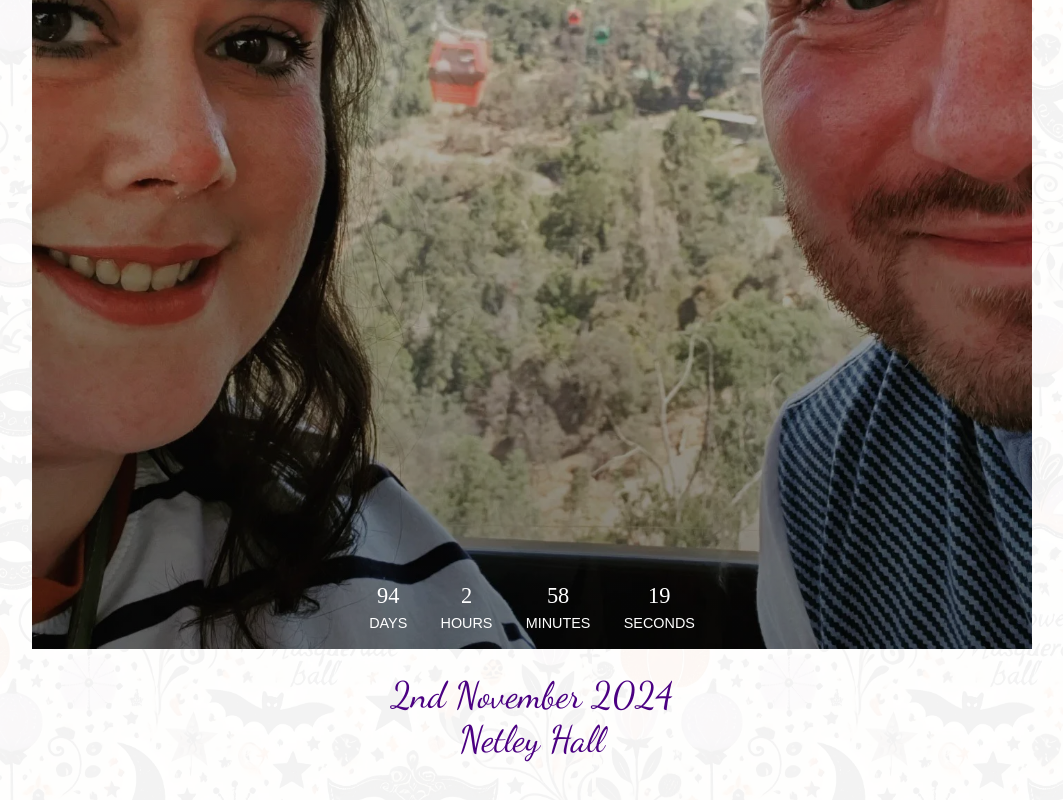
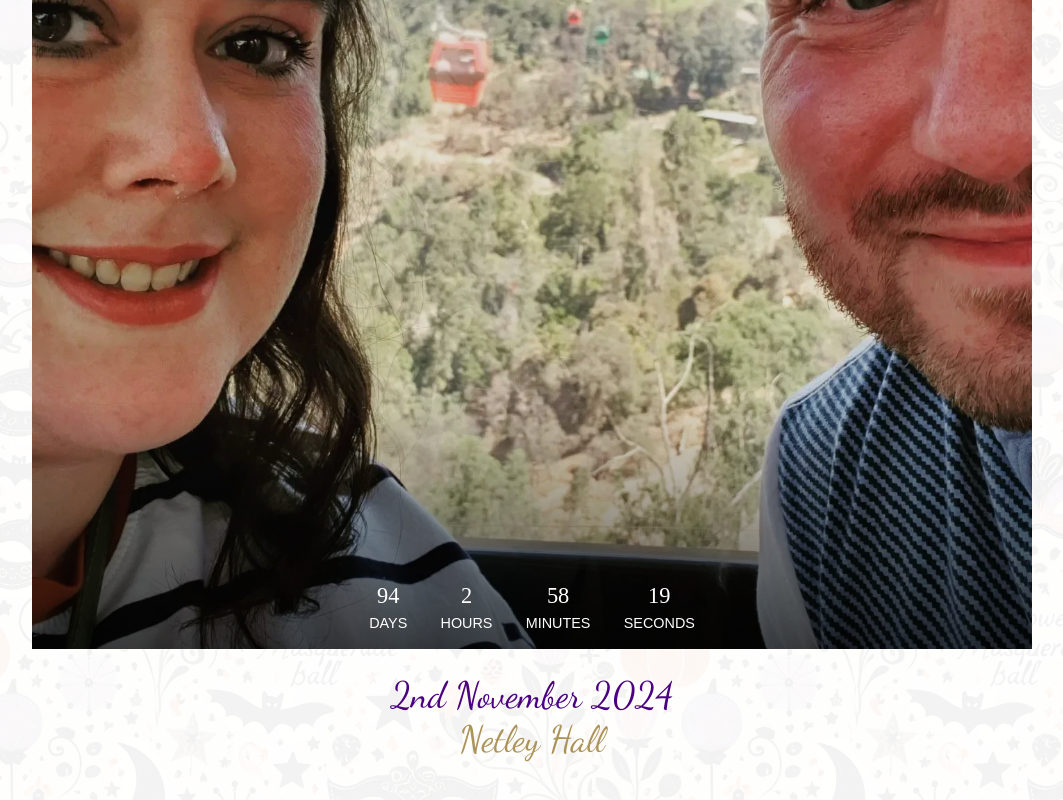
Before and after one commit to williamdavies90/hannah-mark-wedding, a SvelteKit app: page / in a window 1280 px wide. Shown: the part 498-1298 px from the top of the page, without its empty margins (108-1171 px from the left). Built offline with nearby package versions, Linux system fonts and the light colour scheme.

Commit message:
update message

```diff
--- a/src/routes/+page.svelte
+++ b/src/routes/+page.svelte
@@ -63,6 +63,10 @@ border-bottom: none !important;
 z-index: 2;
 }
 
+h1 a {
+  color: var(--accent-color2);
+}
+
 .counter {
   margin-top: -84px;
   color: #FFF;
@@ -86,7 +90,7 @@ z-index: 2;
     left: 0;
     width: 100%;
     height: 100%;
-  background: linear-gradient(to bottom, rgba(0, 0, 0, 0.1) 0%, rgba(0, 0, 0, 0.5) 100%);
+  background: linear-gradient(to bottom, rgba(0, 0, 0, 0.1) 75%, rgba(0, 0, 0, 0.7) 100%);
     z-index: 1; /* Ensure the pseudo-element is behind the content */
   }
 
@@ -112,5 +116,6 @@ li span {
     display: block;
     font-size: 1.4rem;
 		font-family: 'Parisienne', cursive;
+
 }
 </style>
```
